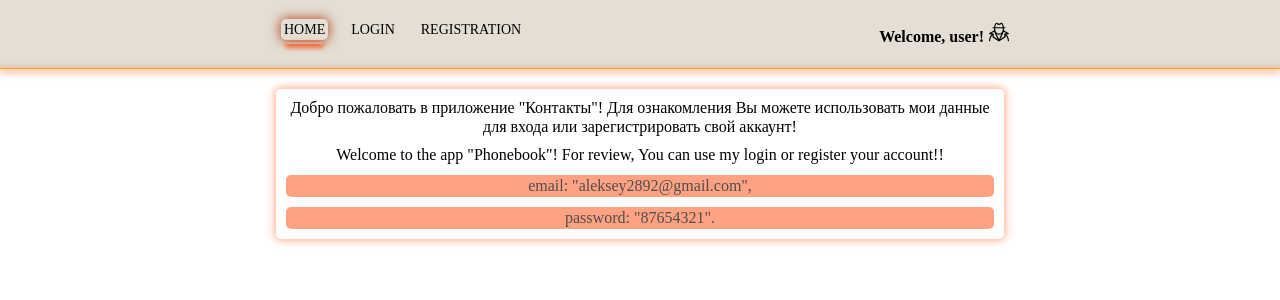
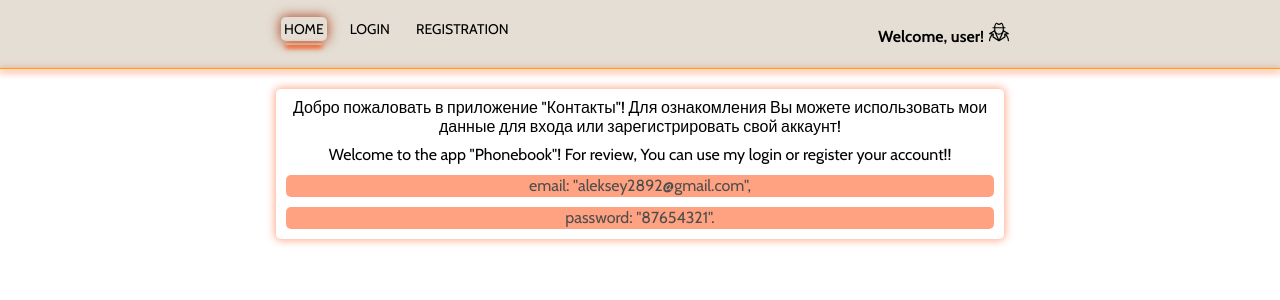
Before and after one commit to Aleksey2892/goit-react-hw-08-phonebook, a React (Create React App) app: page /home in a window 1280 px wide. Shown: the top 300 px of the page. Built offline with nearby package versions, Linux system fonts and the light colour scheme.

Commit message:
fix body font

```diff
--- a/src/base.scss
+++ b/src/base.scss
@@ -1,9 +1,11 @@
+@import url('https://fonts.googleapis.com/css2?family=Cabin:wght@400;500;600;700&display=swap');
+
 html {
   box-sizing: border-box;
 }
 
 body {
-  font-family: 'Balsamiq Sans', cursive;
+  font-family: 'Cabin', sans-serif;
 }
 
 *,
```
